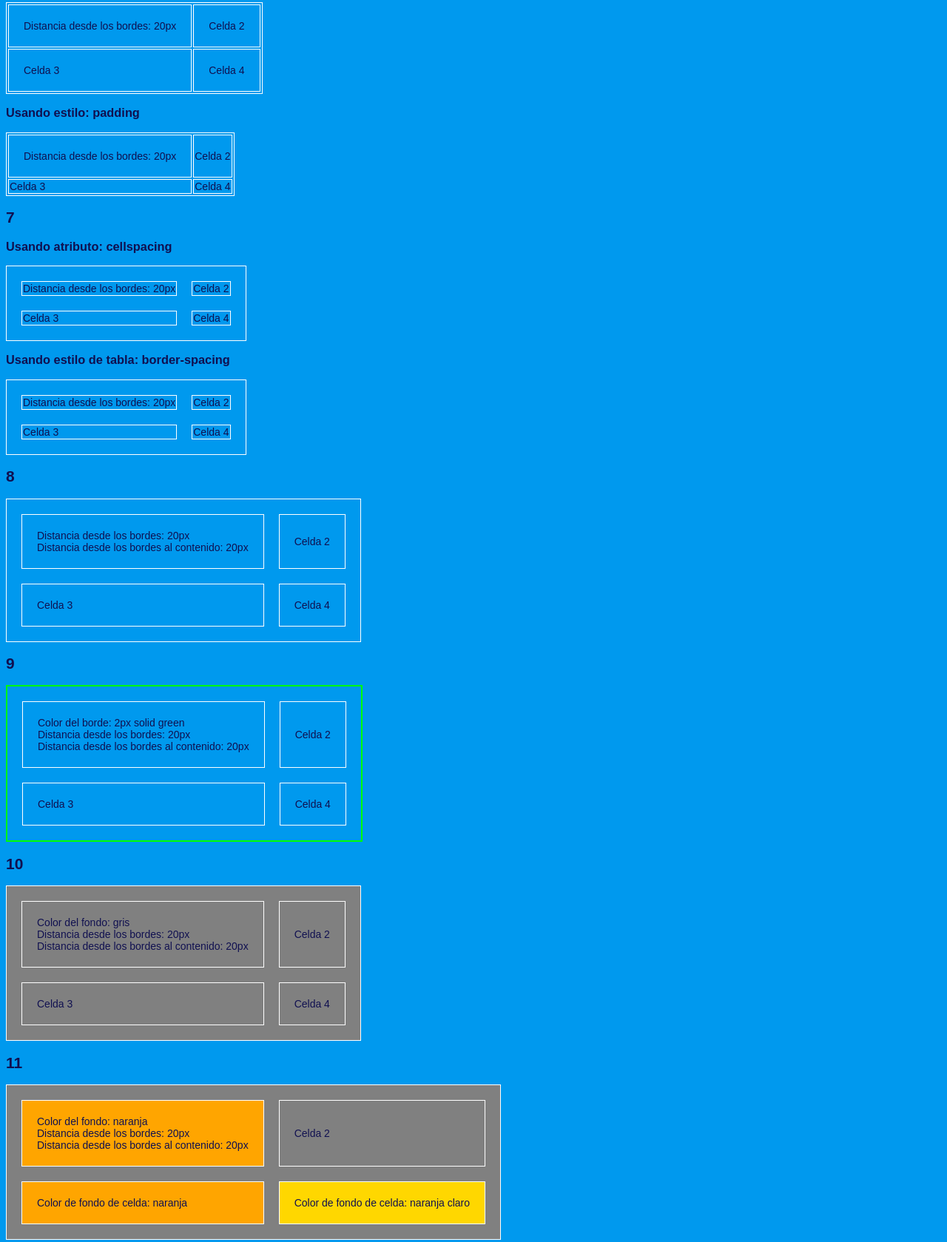
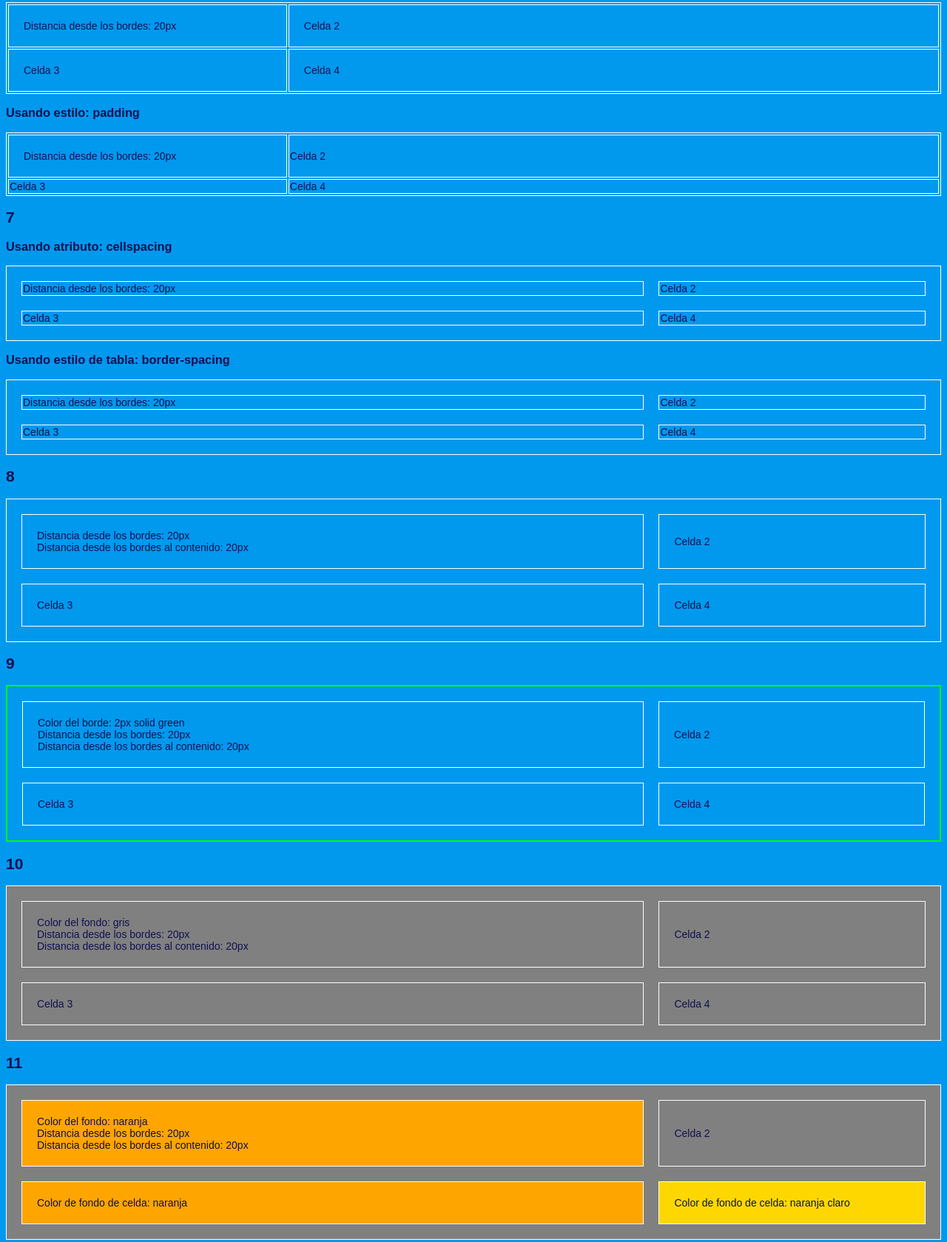
Before and after one commit to mgargod/html, a plain HTML site: page Actividades/actividad_19.html in a window 1280 px wide. Shown: the part 713-2392 px from the top of the page at 74% size. Drawn offline with Linux system fonts and the light colour scheme.

Commit message:
modificacion

```diff
--- a/Actividades/actividad_19.html
+++ b/Actividades/actividad_19.html
@@ -79,10 +79,10 @@
 
 	<h2>6</h2>
 	<h3>Usando atributo: cellpadding</h3>
-	<table border="1" cellpadding="20">
+	<table border="1" cellpadding="20" style="width:100%;">
 		<tr>
-			<td>Distancia desde los bordes: 20px</td>
-			<td>Celda 2</td>
+			<td style="width:30%;">Distancia desde los bordes: 20px</td>
+			<td style="width:70%;">Celda 2</td>
 		</tr>
 		<tr>
 			<td>Celda 3</td>
@@ -91,10 +91,10 @@
 	</table>
 
 	<h3>Usando estilo: padding</h3>
-	<table border="1">
+	<table border="1" style="width:100%;">
 		<tr>
-			<td style="padding:20px;">Distancia desde los bordes: 20px</td>
-			<td>Celda 2</td>
+			<td style="padding:20px; width:30%;">Distancia desde los bordes: 20px</td>
+			<td style="width:70%;">Celda 2</td>
 		</tr>
 		<tr>
 			<td>Celda 3</td>
@@ -104,10 +104,10 @@
 
 	<h2>7</h2>
 	<h3>Usando atributo: cellspacing</h3>
-	<table border="1" cellspacing="20">
+	<table border="1" cellspacing="20" style="width:100%;">
 		<tr>
-			<td>Distancia desde los bordes: 20px</td>
-			<td>Celda 2</td>
+			<td style="width:70%;">Distancia desde los bordes: 20px</td>
+			<td style="width:30%;">Celda 2</td>
 		</tr>
 		<tr>
 			<td>Celda 3</td>
@@ -116,10 +116,10 @@
 	</table>
 
 	<h3>Usando estilo de tabla: border-spacing</h3>
-	<table border="1" style="border-spacing:20px">
+	<table border="1" style="border-spacing:20px; width:100%;">
 		<tr>
-			<td>Distancia desde los bordes: 20px</td>
-			<td>Celda 2</td>
+			<td style="width:70%;">Distancia desde los bordes: 20px</td>
+			<td style="width:30%;">Celda 2</td>
 		</tr>
 		<tr>
 			<td>Celda 3</td>
@@ -128,12 +128,12 @@
 	</table>
 
 	<h2>8</h2>
-	<table border="1" style="border-spacing:20px;">
+	<table border="1" style="border-spacing:20px; width:100%;">
 		<tr>
-			<td style="padding:20px;">Distancia desde los bordes: 20px
+			<td style="padding:20px; width:70%;">Distancia desde los bordes: 20px
 				<br>
 				Distancia desde los bordes al contenido: 20px</td>
-			<td style="padding:20px;">Celda 2</td>
+			<td style="padding:20px; width:30%;">Celda 2</td>
 		</tr>
 		<tr>
 			<td style="padding:20px;">Celda 3</td>
@@ -142,14 +142,14 @@
 	</table>
 
 	<h2>9</h2>
-	<table border="1" style="border-spacing:20px; border: 2px solid #00FF00;">
+	<table border="1" style="border-spacing:20px; border: 2px solid #00FF00; width:100%;">
 		<tr>
-			<td style="padding:20px;">Color del borde: 2px solid green
+			<td style="padding:20px; width:70%;">Color del borde: 2px solid green
 				<br>
 				Distancia desde los bordes: 20px
 				<br>
 				Distancia desde los bordes al contenido: 20px</td>
-			<td style="padding:20px;">Celda 2</td>
+			<td style="padding:20px; width:30%;">Celda 2</td>
 		</tr>
 		<tr>
 			<td style="padding:20px;">Celda 3</td>
@@ -158,14 +158,14 @@
 	</table>
 
 	<h2>10</h2>
-	<table border="1" style="border-spacing:20px; background-color: grey;">
+	<table border="1" style="border-spacing:20px; background-color: grey; width:100%;">
 		<tr>
-			<td style="padding:20px;">Color del fondo: gris
+			<td style="padding:20px; width:70%;">Color del fondo: gris
 				<br>
 				Distancia desde los bordes: 20px
 				<br>
 				Distancia desde los bordes al contenido: 20px</td>
-			<td style="padding:20px;">Celda 2</td>
+			<td style="padding:20px; width:30%;">Celda 2</td>
 		</tr>
 		<tr>
 			<td style="padding:20px;">Celda 3</td>
@@ -174,14 +174,14 @@
 	</table>
 
 	<h2>11</h2>
-	<table border="1" style="border-spacing:20px; background-color: grey;">
+	<table border="1" style="border-spacing:20px; background-color: grey; width:100%;">
 		<tr>
-			<td style="padding:20px; background-color:orange;">Color del fondo: naranja
+			<td style="padding:20px; background-color:orange; width:70%;">Color del fondo: naranja
 				<br>
 				Distancia desde los bordes: 20px
 				<br>
 				Distancia desde los bordes al contenido: 20px</td>
-			<td style="padding:20px;">Celda 2</td>
+			<td style="padding:20px; width:30%;">Celda 2</td>
 		</tr>
 		<tr>
 			<td style="padding:20px; background-color:orange;">Color de fondo de celda: naranja</td>
@@ -191,7 +191,7 @@
 
 	<h2>12 alineamiento</h2>
 	<h3>Usando atributos <em>align</em> y <em>valign</em></h3>
-	<table style="border-collapse:collapse;">
+	<table style="border-collapse:collapse; width:100%;">
 
 		<tr>
 			<td align="right" style="width:200px; height:50px;">Derecha</td>
@@ -213,7 +213,7 @@
 
 
 	<h3>Usando estilos <em>text-align</em> y <em>vertical-align</em></h3>
-	<table style="border-collapse:collapse;">
+	<table style="border-collapse:collapse; width:100%;">
 
 		<tr>
 			<td style="width:200px; height:50px; text-align:right;">Derecha</td>
@@ -236,7 +236,7 @@
 
 	<h2>13 tabla construida con <em>caption</em> <em>tbody</em> <em>theader</em></h2>
 
-	<table style="border-collapse:collapse;">
+	<table style="border-collapse:collapse; width:100%;">
 		<caption>Título de la tabla</caption>
 		<thead style="color:white; background-color:grey;">
 			<tr>
@@ -269,7 +269,7 @@
 	<h1>TABLAS IRREGULARES</h1>
 	<h2>14 sin colspan</h2>
 
-	<table>
+	<table style="width:100%;">
 		<tr>
 			<td style="width:100px; background-color:white;">Uno</td>
 			<td style="width:100px; background-color:orange;">Dos</td>
@@ -283,7 +283,7 @@
 
 	<h2>15 con colspan</h2>
 
-	<table>
+	<table style="width:100%;">
 		<tr>
 			<td style="width:100px; background-color:white;">Uno</td>
 			<td colspan="2" style="background-color:orange;">
@@ -298,7 +298,7 @@
 
 	<h2>16 sin rowspan</h2>
 
-	<table>
+	<table style="width:100%;">
 		<tr>
 			<td style="width:100px; background-color:white;">Uno</td>
 			<td style=" background-color:orange;">Dos</td>
@@ -313,7 +313,7 @@
 
 	<h2>17 con rowspan</h2>
 
-	<table>
+	<table style="width:100%;">
 		<tr>
 			<td rowspan="2" style="width:100px; background-color:white;">Uno</td>
 			<td style=" background-color:orange;">Dos</td>
@@ -326,7 +326,7 @@
 		</tr>
 	</table>
 	<br>
-	<table>
+	<table style="width:100%;">
 		<tr>
 			<td rowspan="2" style="width:100px; background-color:white;">Uno</td>
 			<td style=" background-color:orange;">Dos</td>
@@ -340,7 +340,7 @@
 	</table>
 
 	<h2>18 con rowspan y colspan</h2>
-	<table>
+	<table style="width:100%;">
 		<tr>
 			<td rowspan="3" style="width:100px; background-color:white;">Uno</td>
 			<td style=" background-color:orange;">Dos</td>
```
